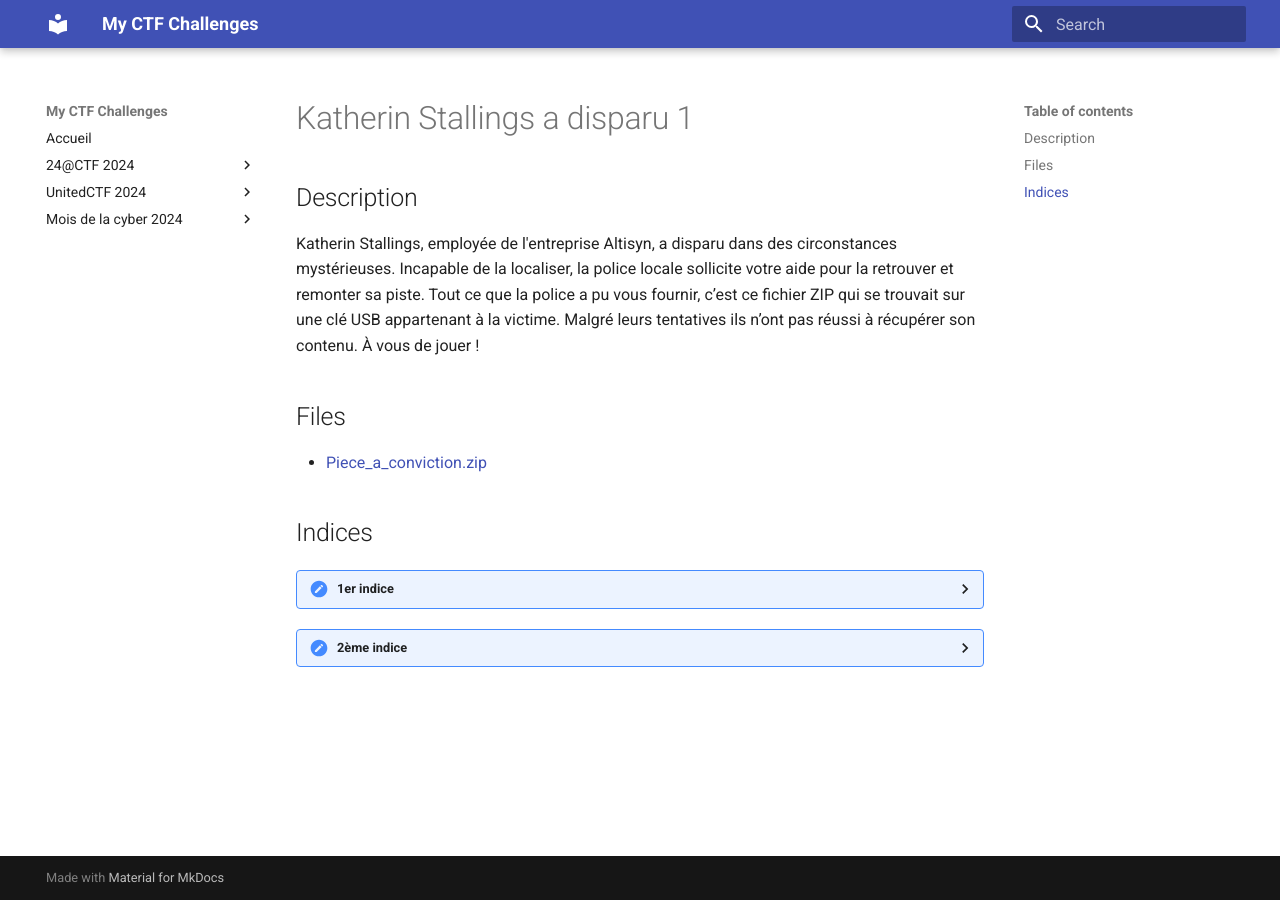
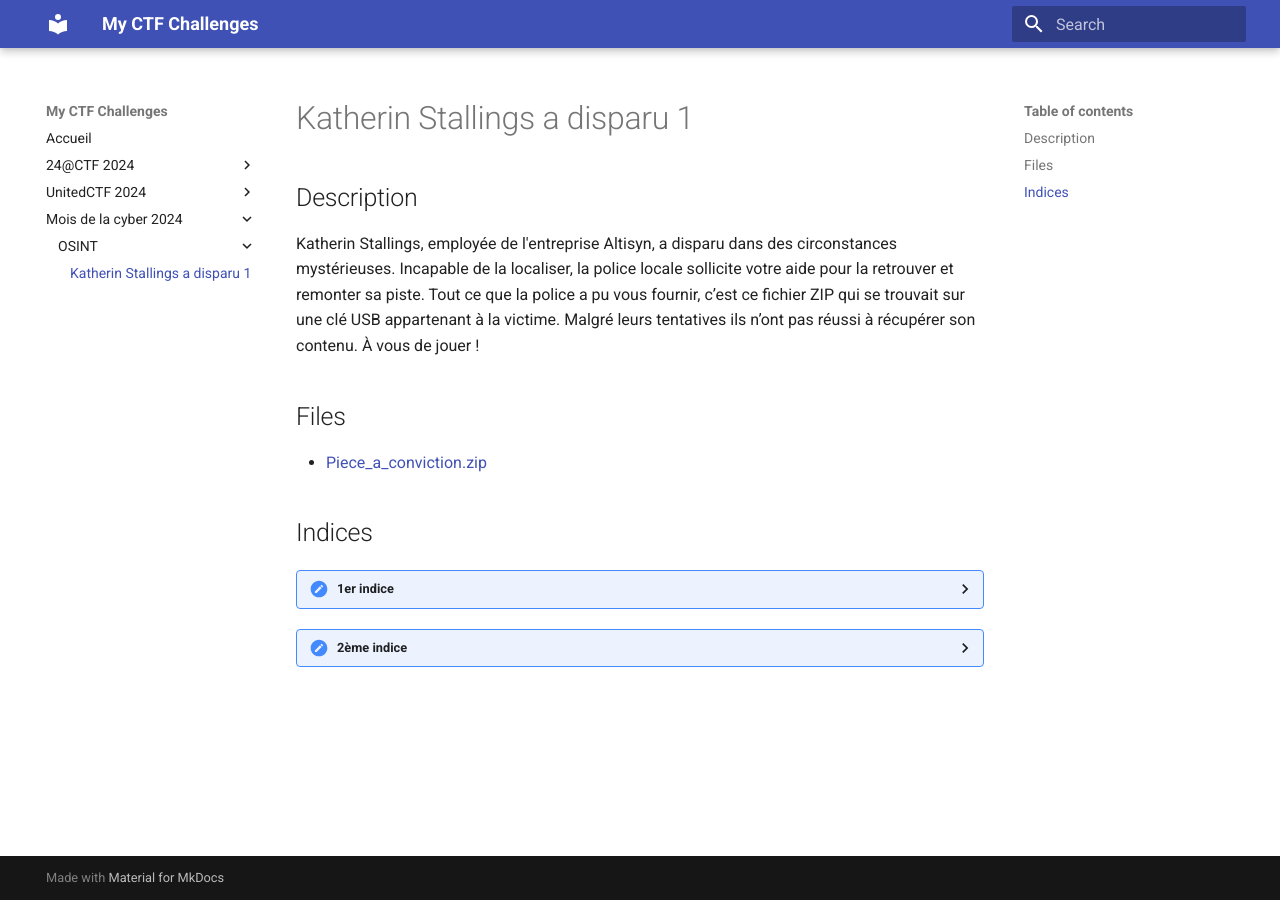
Before and after one commit to Yxene/my-challenges, an MkDocs documentation site: the page built from docs/Mois-de-la-cyber-2024/OSINT/Katherin-Stallings-a-disparu-1/README.md, in a window 1280 px wide. Built offline with MkDocs 1.6.1 and Material for MkDocs 9.7.7, drawn with Linux system fonts in a browser that asks for light colours; some of the changed lines change nothing that is shown.

Commit message:
Fix mkdocs

```diff
--- a/mkdocs.yml
+++ b/mkdocs.yml
@@ -16,6 +16,6 @@
       - Fortune L33t3r 2: UnitedCTF-2024/Programming/Fortune-l33t3r-2/README.md
   - Mois de la cyber 2024:
     - OSINT:
-      - Katherin Stallings a disparu 1: Mois-de-la-cyber-2024/OSINT/Katherin-Stallings-a-disparu-1
+      - Katherin Stallings a disparu 1: Mois-de-la-cyber-2024/OSINT/Katherin-Stallings-a-disparu-1/README.md
       # - Katherin Stallings a disparu 2: Mois-de-la-cyber-2024/OSINT/Katherin-Stallings-a-disparu-2
       # - Katherin Stallings a disparu 3: Mois-de-la-cyber-2024/OSINT/Katherin-Stallings-a-disparu-3
```
